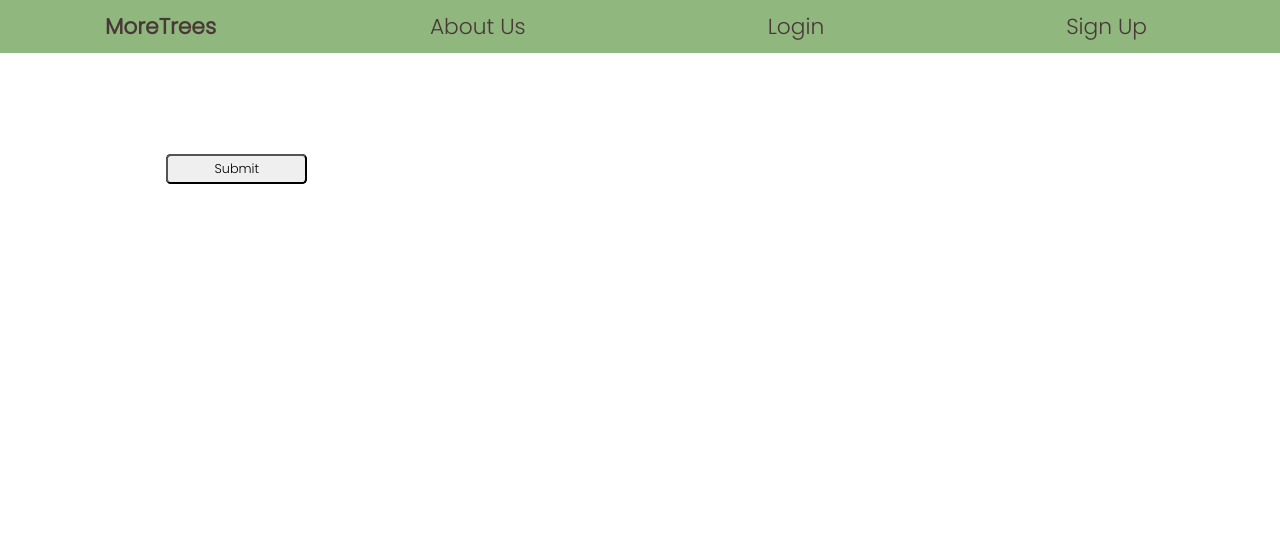
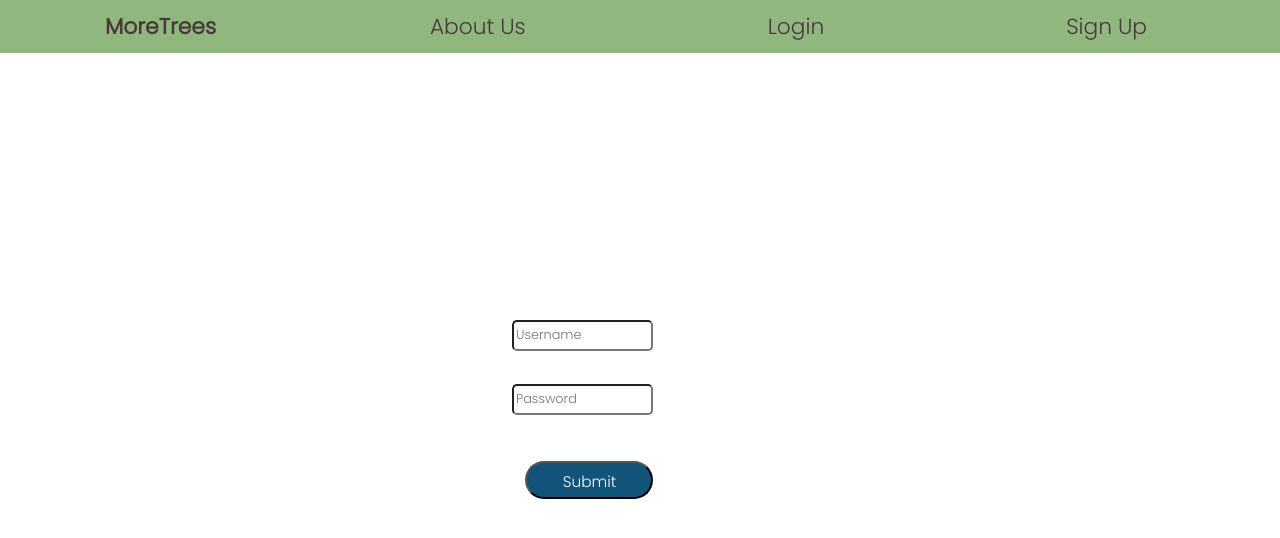
Before and after one commit to aritroCoder/MoreTrees, a Next.js app: page /login in a window 1280 px wide. Shown: the top 538 px of the page. Built offline with nearby package versions, Linux system fonts and the light colour scheme.

Commit message:
login-page fixed

```diff
--- a/pages/login.js
+++ b/pages/login.js
@@ -41,19 +41,19 @@ const login = () => {
     return (
         <>
             <Navbar />
-            <form className={styles.inpForm} onSubmit={formik.handleSubmit}>
+            <form className={styles.inputForm} onSubmit={formik.handleSubmit}>
 
                 <div>
-                    <input className={styles.field} type="text" name="username" placeholder="Username" value={formik.values.username} onChange={formik.handleChange} onBlur={formik.handleBlur}></input>
-                    {formik.touched.username && formik.errors.username ? <p className={styles.error}>{formik.errors.username}</p> : null}
+                    <input className={styles.field1} type="text" name="username" placeholder="Username" value={formik.values.username} onChange={formik.handleChange} onBlur={formik.handleBlur}></input>
+                    {formik.touched.username && formik.errors.username ? <p className={styles.err1}>{formik.errors.username}</p> : null}
                 </div>
 
                 <div>
-                    <input className={styles.field} type="password" name="password" placeholder="Password" value={formik.values.password} onChange={formik.handleChange} onBlur={formik.handleBlur}></input>
-                    {formik.touched.password && formik.errors.password ? <p className={styles.error}>{formik.errors.password}</p> : null}
+                    <input className={styles.field2} type="password" name="password" placeholder="Password" value={formik.values.password} onChange={formik.handleChange} onBlur={formik.handleBlur}></input>
+                    {formik.touched.password && formik.errors.password ? <p className={styles.err2}>{formik.errors.password}</p> : null}
                 </div>
 
-                <button className={styles.field} type="submit">Submit</button>
+                <button className={styles.btn1} type="submit"><span className={styles.text}>Submit</span></button>
             </form>
         </>
     )
--- a/styles/Signup.module.css
+++ b/styles/Signup.module.css
@@ -4,6 +4,7 @@
     justify-content: center;
     align-items: center;
 }
+
 .field{
 
     border-radius: 0.4vw;
@@ -138,3 +139,66 @@
     top:0.6vw;
     left:2.8vw
 }
+
+.field1{
+    position: absolute;
+    top: 25vw;
+    left:40vw;
+    font-size: 1vw;
+    height: 2.4vw;
+    width: 11vw;
+    border-radius: 0.4vw;
+}
+
+.field2{
+    position: absolute;
+    top: 30vw;
+    left:40vw;
+    font-size: 1vw;
+    height: 2.4vw;
+    width: 11vw;
+    border-radius: 0.4vw;
+
+}
+
+.err1{
+    position: absolute;
+    top: 28vw;
+    left:40vw;
+    font-size: 1vw;
+    color: red;
+    margin-bottom: 2vw;
+
+}
+
+.err2{
+    position: absolute;
+    top: 33vw;
+    left:40vw;
+    font-size: 1vw;
+    color: red;
+    margin: 0;
+}
+
+.btn1{
+    position: absolute;
+    height: 3vw;
+    width: 10vw;
+    border-radius: 2vw;
+    background-color: rgb(17, 84, 122);
+    color: white;
+    top: 36vw;
+    left: 41vw;
+}
+
+.btn1:hover{
+    background-color: aqua;
+    color: black;
+}
+
+.text{
+    font-size: 1.2vw;
+    position: absolute;
+    top:0.6vw;
+    left:2.8vw
+}
```
